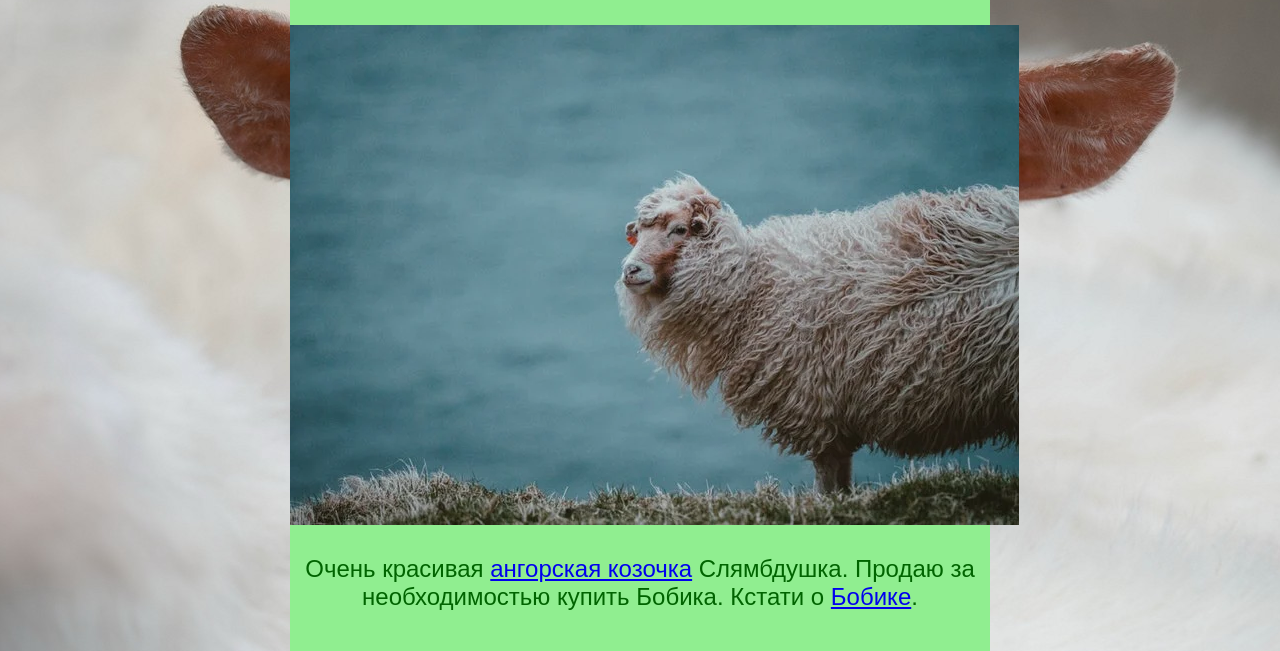
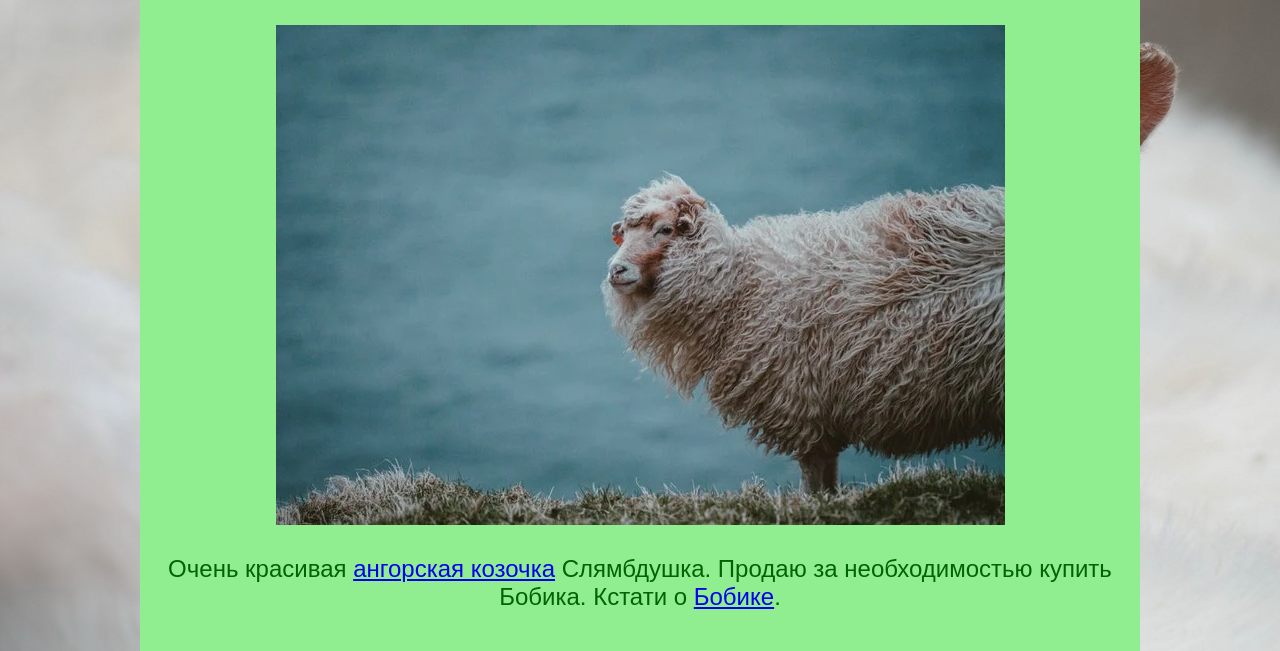
Before and after one commit to r34ml8/slambda, a plain HTML site: page index.html in a window 1280 px wide. Shown: the part 149-800 px from the top of the page. Drawn offline with Linux system fonts and the light colour scheme.

Commit message:
Update design.css

```diff
--- a/design.css
+++ b/design.css
@@ -13,7 +13,7 @@ html, body {
 
 #main {
     margin: 0px auto;
-    width: 700px;
+    width: 1000px;
     min-height: 100%;
     background: lightgreen;
     background-attachment: fixed;
```
